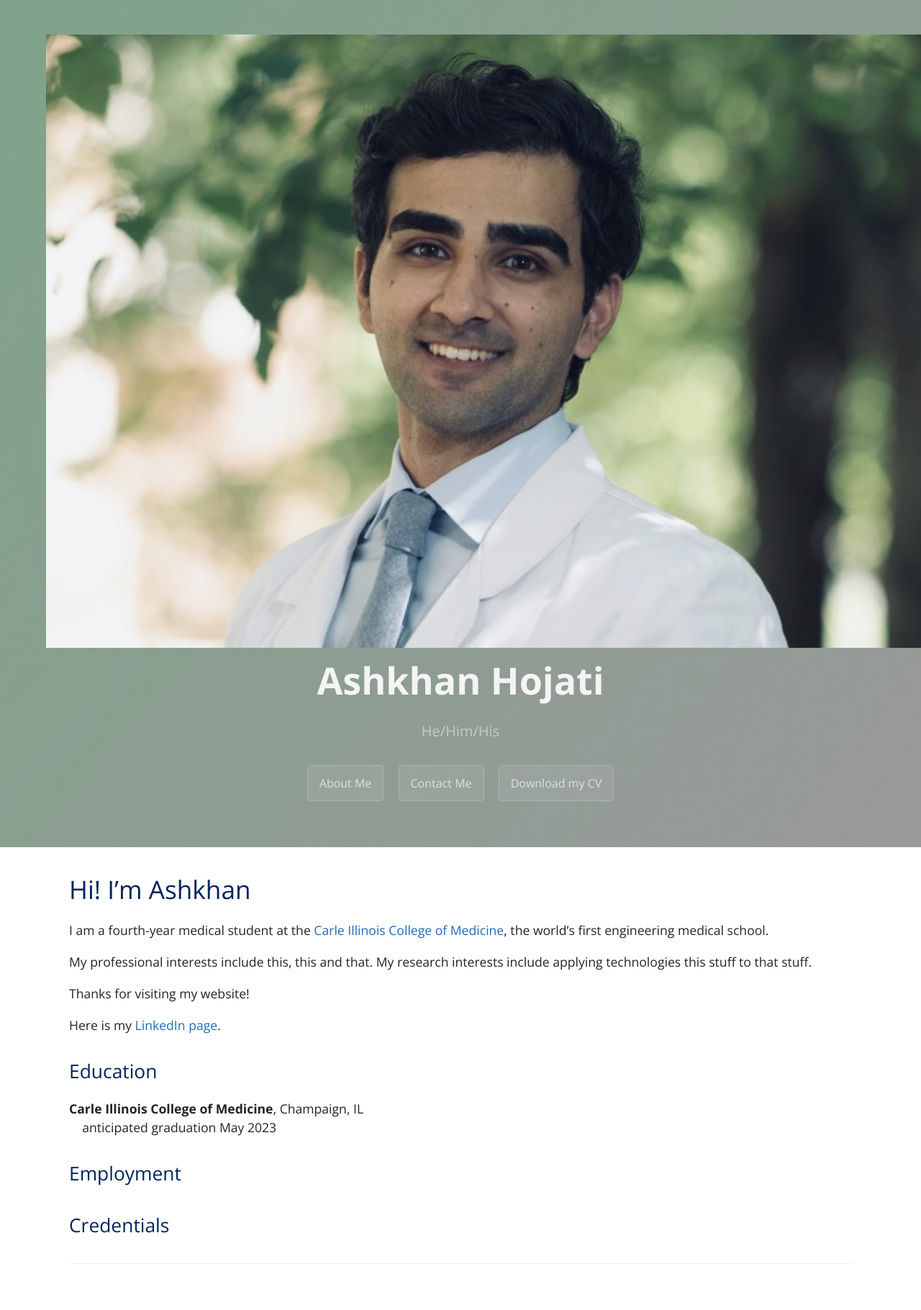
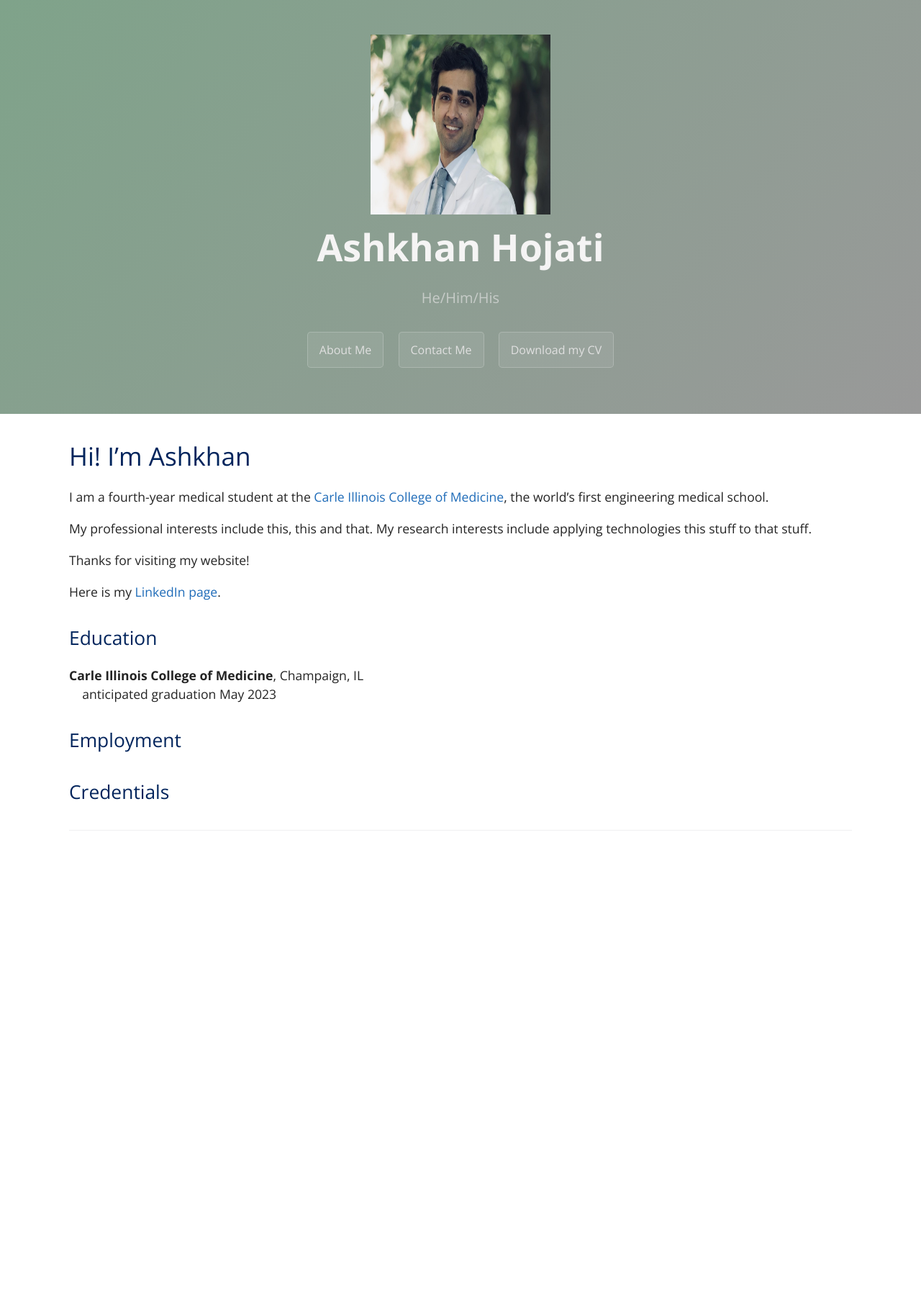
Before and after one commit to EyeCanDoIt/EyeCanDoIt.github.io, a Jekyll site: the page built from index.md, in a window 1280 px wide. Shown: the whole page at 72% size. Built offline with Jekyll 4.4.1, drawn with Linux system fonts in a browser that asks for light colours; after the commit the page ends 1218 px from its top, so only the background shows below that.

Commit message:
Update template.html

```diff
--- a/_layouts/template.html
+++ b/_layouts/template.html
@@ -16,8 +16,8 @@
 
     <header class="page-header" role="banner">
       <img src="../Images/pic.jpg"
-      height="852/4"
-      width="1268/4">
+      height="250"
+      width="250">
 
       {% if page.title == site.title %}
         <h1 class="project-name" style="color:#F5F4F4">{{ page.title }}</h1>
```
